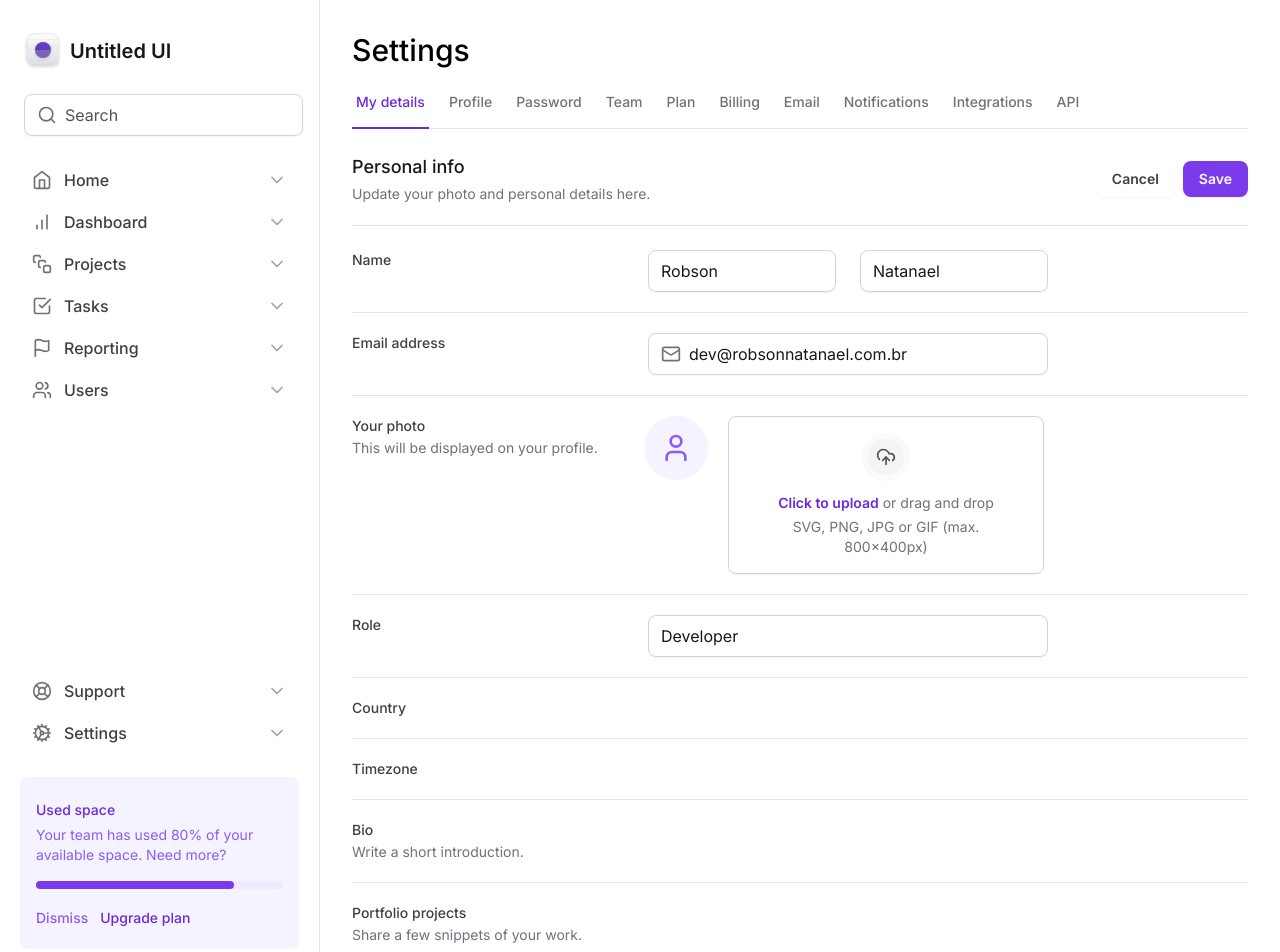
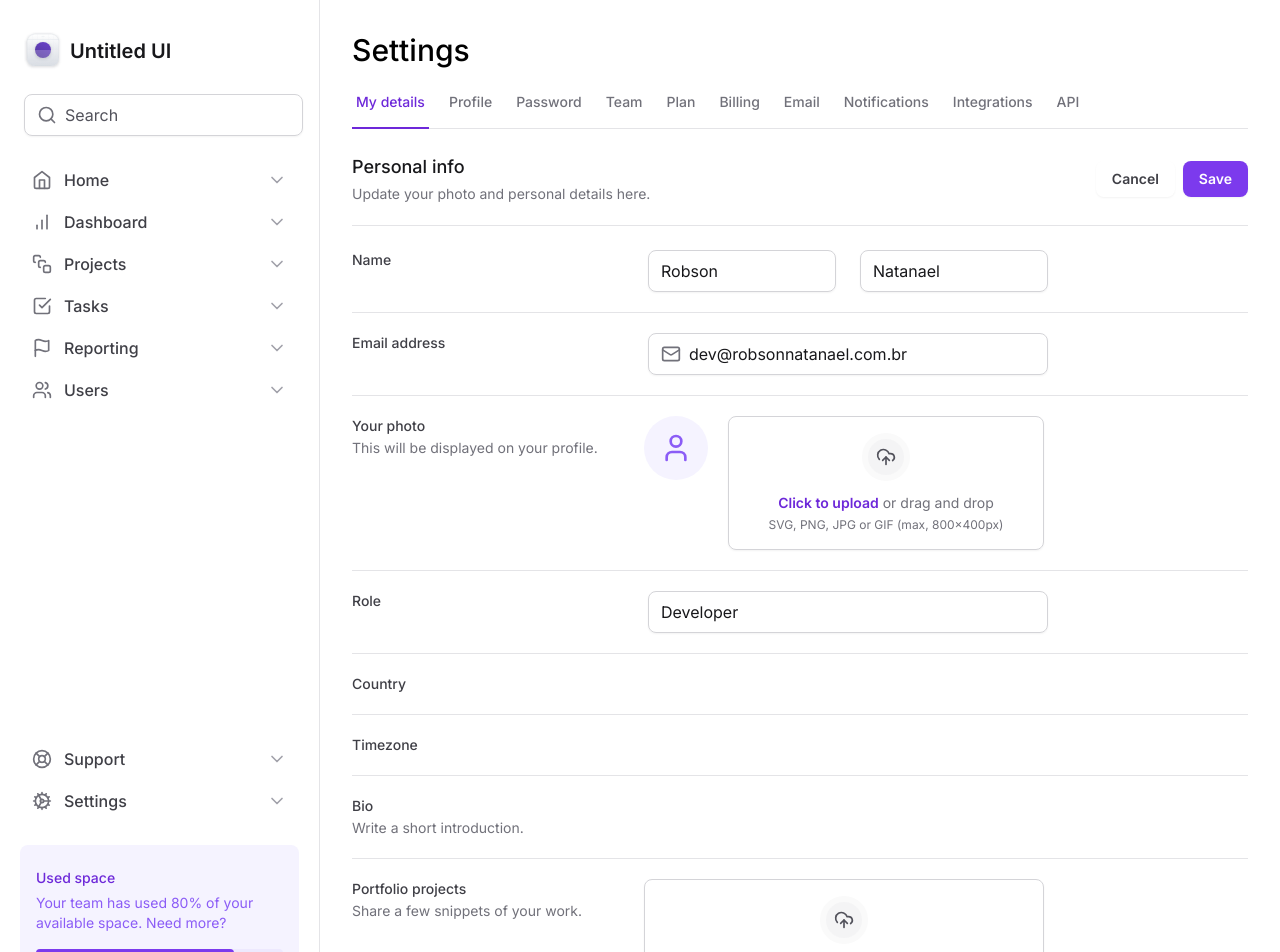
Before and after one commit to ignite-projects/tailwind-next, a Next.js app: page / in a window 1280 px wide. Shown: the top 952 px of the page. Built offline with nearby package versions, Linux system fonts and the light colour scheme.

Commit message:
refactor: composition pattern

```diff
--- a/src/app/page.tsx
+++ b/src/app/page.tsx
@@ -1,6 +1,7 @@
 import { SettingsTabs } from "@app/components/SettingsTabs"
 import * as Input from '@app/components/Input'
 import { Mail, UploadCloud, User } from "lucide-react"
+import * as FileInput from "@app/components/Form/FileInput"
 
 export default function Home() {
   return (
@@ -84,31 +85,11 @@
                 This will be displayed on your profile.
               </span>
             </label>
-            <div className="flex items-start gap-5">
-              <div className="flex h-16 w-16 items-center justify-center rounded-full bg-violet-50">
-                <User className="h-8 w-8 text-violet-500" />
-              </div>
-
-              <label htmlFor="photo" className="group flex flex-1 cursor-pointer flex-col items-center gap-3 rounded-lg border border-zinc-300 px-6 py-4 text-center text-zinc-500 shadow-sm hover:border-violet-200 hover:bg-violet-25 hover:text-violet-500">
-                <div className="rounded-full border-6 border-zinc-50 bg-zinc-100 p-2 group-hover:border-violet-50 group-hover:bg-violet-100">
-                  <UploadCloud className="h-5 w-5 text-zinc-600 group-hover:text-violet-600" />
-                </div>
-
-                <div className="flex flex-col items-center gap-1">
-                  <span className="text-sm">
-                    <span className="font-semibold text-violet-700">
-                      Click to upload
-                    </span>{' '}
-                    or drag and drop
-                  </span>
-                  <span className="text-sm">
-                    SVG, PNG, JPG or GIF (max. 800x400px)
-                  </span>
-                </div>
-              </label>
-
-              <input type="file" className="sr-only" id="photo" />
-            </div>
+            <FileInput.Root className="flex items-start gap-5">
+              <FileInput.ImagePreview />
+              <FileInput.Trigger />
+              <FileInput.Control />
+            </FileInput.Root>
           </div>
 
           <div className="grid grid-cols-form gap-3 pt-5">
@@ -149,7 +130,10 @@
                 Share a few snippets of your work.
               </span>
             </label>
-            <div />
+            <FileInput.Root>
+              <FileInput.Trigger />
+              <FileInput.Control multiple />
+            </FileInput.Root>
           </div>
 
           <div className="flex items-center justify-end gap-2 pt-5">
--- /dev/null
+++ b/src/components/Form/FileInput/Control.tsx
@@ -0,0 +1,7 @@
+import { ComponentProps } from "react";
+
+export type ControlProps = ComponentProps<'input'>
+
+export function Control(props: ControlProps) {
+  return <input type="file" className="sr-only" id="photo" {...props} />
+}
--- /dev/null
+++ b/src/components/Form/FileInput/ImagePreview.tsx
@@ -0,0 +1,9 @@
+import { User } from "lucide-react";
+
+export function ImagePreview() {
+  return (
+    <div className="flex h-16 w-16 items-center justify-center rounded-full bg-violet-50">
+      <User className="h-8 w-8 text-violet-500" />
+    </div>
+  )
+}
--- /dev/null
+++ b/src/components/Form/FileInput/Root.tsx
@@ -0,0 +1,7 @@
+import { ComponentProps } from "react";
+
+export type RootProps = ComponentProps<'div'>
+
+export function Root(props: RootProps) {
+  return <div {...props} />
+}
--- /dev/null
+++ b/src/components/Form/FileInput/Trigger.tsx
@@ -0,0 +1,19 @@
+import { UploadCloud } from "lucide-react";
+
+export function Trigger() {
+  return (
+    <label htmlFor="photo" className="group flex flex-1 cursor-pointer flex-col items-center gap-3 rounded-lg border border-zinc-300 px-6 py-4 text-center text-zinc-500 shadow-sm hover:border-violet-200 hover:bg-violet-25 hover:text-violet-500">
+      <div className="rounded-full border-6 border-zinc-50 bg-zinc-100 p-2 group-hover:border-violet-50 group-hover:bg-violet-100">
+        <UploadCloud className="h-5 w-5 text-zinc-600 group-hover:text-violet-600" />
+      </div>
+
+      <div className="flex flex-col items-center gap-1">
+        <span className="text-sm">
+          <span className="font-semibold text-violet-700">Click to upload</span>{' '}
+          or drag and drop
+        </span>
+        <span className="text-xs">SVG, PNG, JPG or GIF (max, 800x400px)</span>
+      </div>
+    </label>
+  )
+}
--- /dev/null
+++ b/src/components/Form/FileInput/index.ts
@@ -0,0 +1,6 @@
+import { Control } from "./Control"
+import { ImagePreview } from "./ImagePreview"
+import { Root } from "./Root"
+import { Trigger } from "./Trigger"
+
+export { Control, ImagePreview, Root, Trigger }
```
